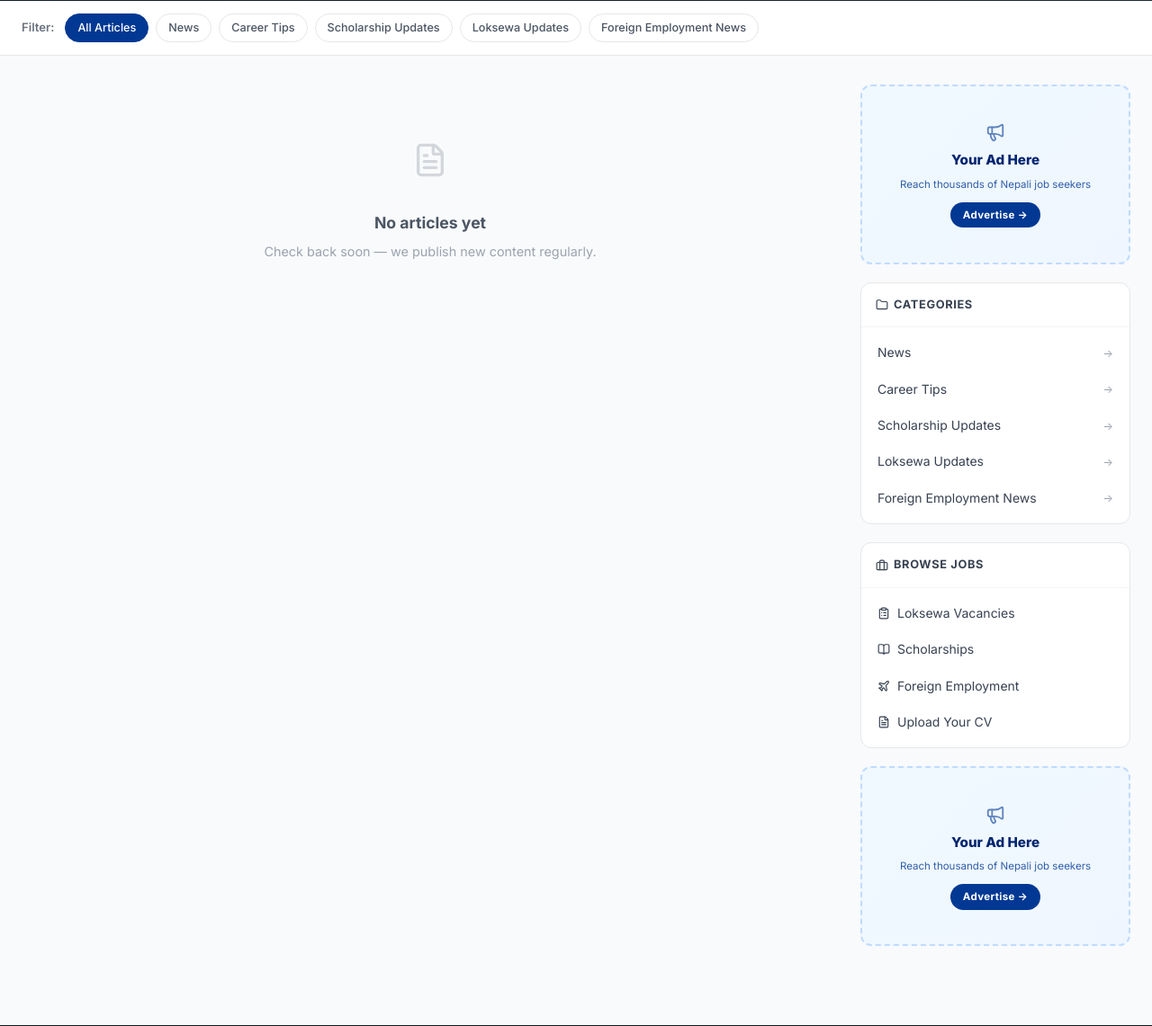
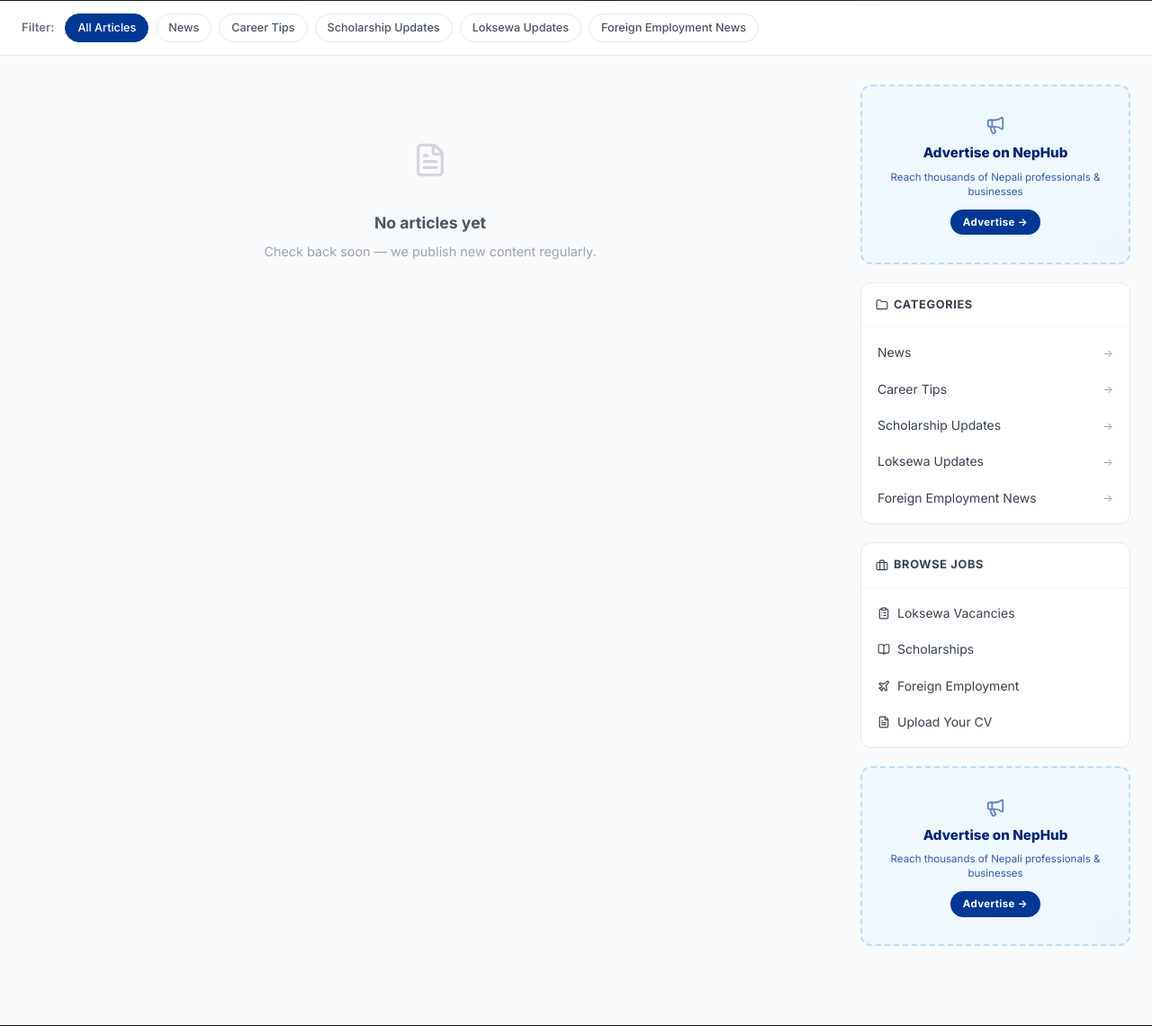
Before and after one commit to hitrog469-cmyk/nephub, a Django app: page /blog/ in a window 1280 px wide. Shown: the part 341-1482 px from the top of the page at 90% size. Run offline with Django 5.2, Linux system fonts and the light colour scheme; data that the repository does not hold is empty.

Commit message:
Update ad block text to target all businesses not just job seekers

```diff
--- a/templates/partials/ad_block.html
+++ b/templates/partials/ad_block.html
@@ -2,7 +2,7 @@
 {# Drop-in replacement for every .ad-block placeholder. Links to /advertise/ inquiry form. #}
 <a href="{% url 'advertise' %}" class="ad-cta-block" title="Advertise on NepHub">
   <div class="ad-cta-icon">{% icon 'megaphone' size=22 %}</div>
-  <div class="ad-cta-label">Your Ad Here</div>
-  <div class="ad-cta-sub">Reach thousands of Nepali job seekers</div>
+  <div class="ad-cta-label">Advertise on NepHub</div>
+  <div class="ad-cta-sub">Reach thousands of Nepali professionals & businesses</div>
   <div class="ad-cta-btn">Advertise →</div>
 </a>
```
